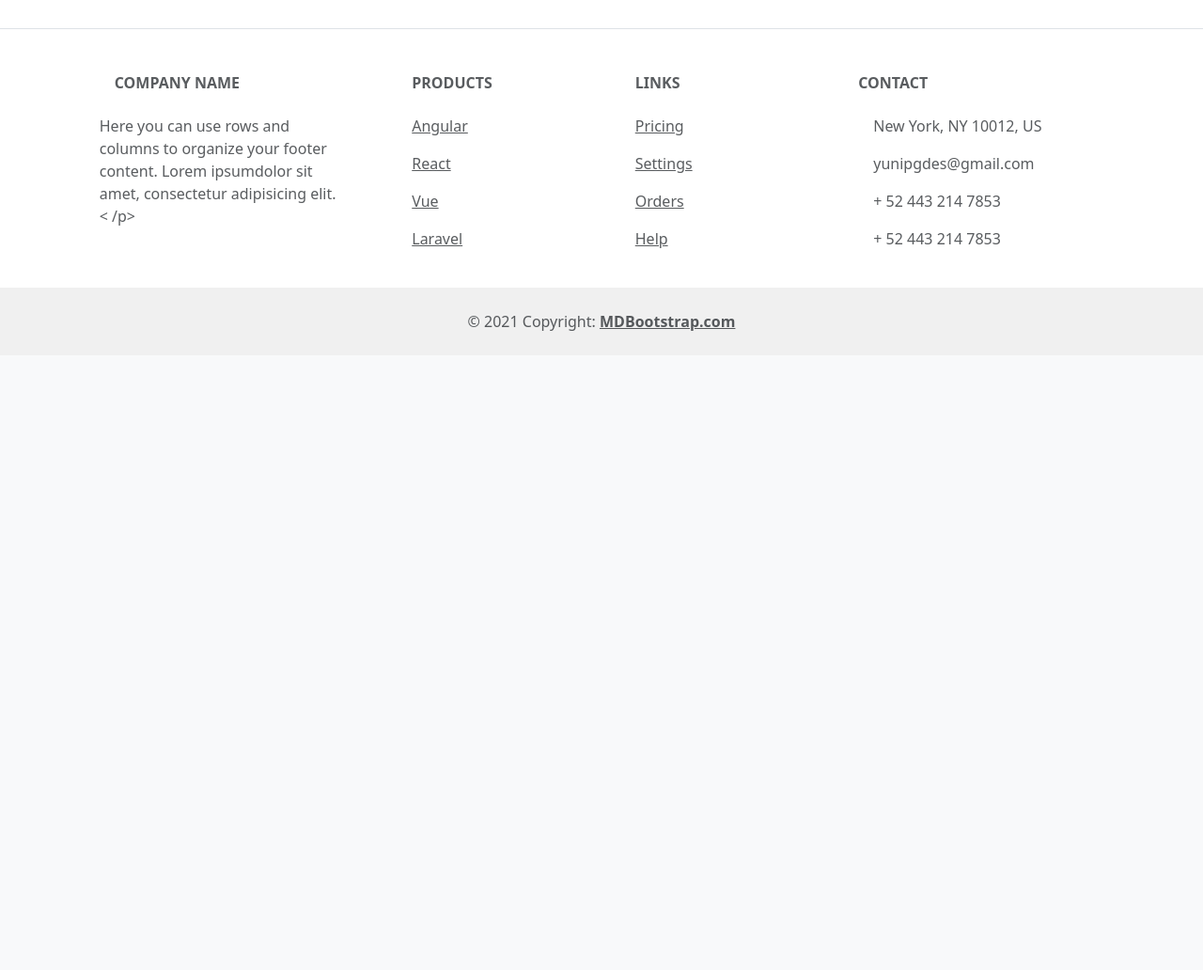
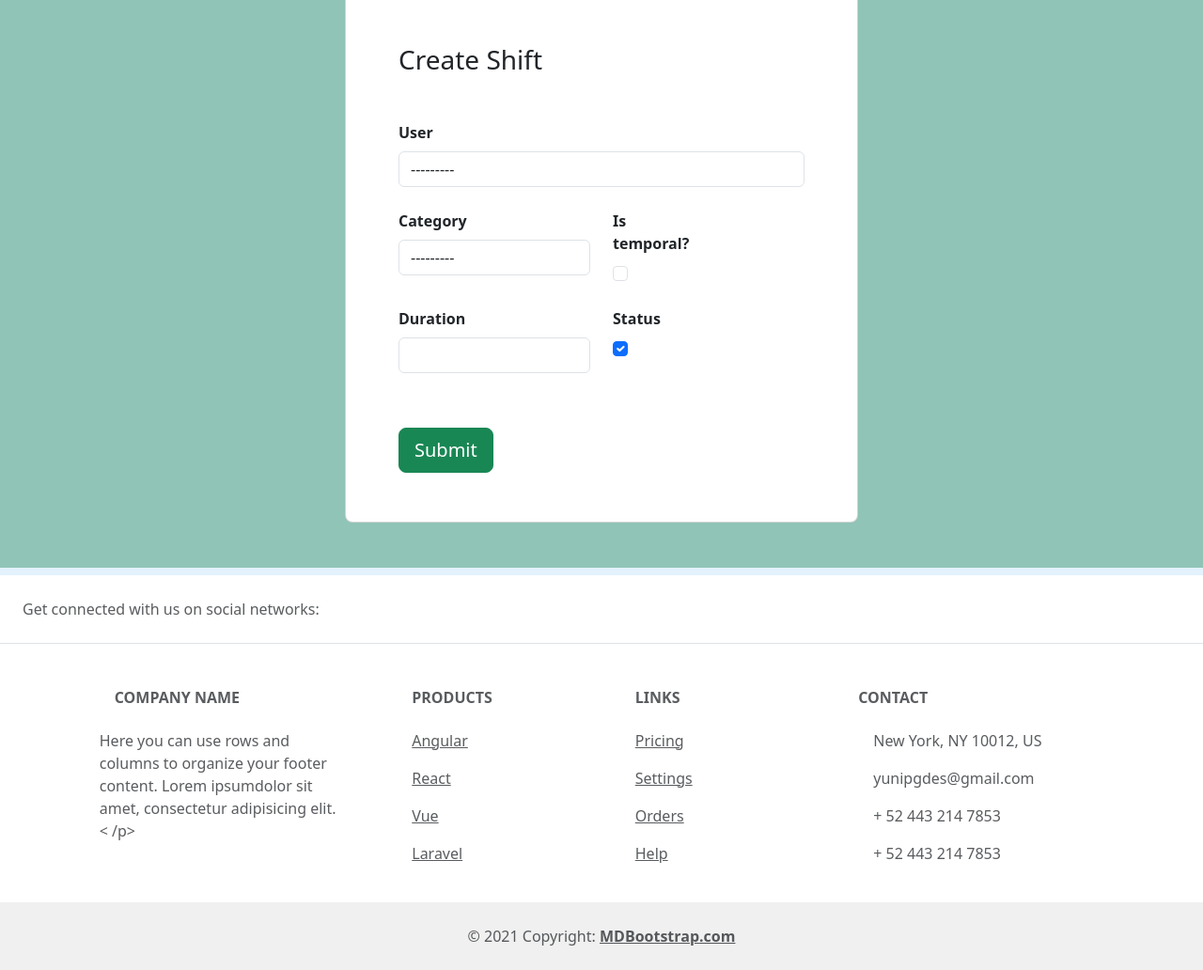
Before and after one commit to josejuniorpg/Sheduler, a Django app: page /shifts/create/ in a window 1280 px wide. Shown: the part 538-1570 px from the top of the page at 94% size. Before the commit the page ends 890 px from the top, so only its background shows below. Run offline with Django 4.2, Linux system fonts and the light colour scheme; tables that the repository leaves empty hold one stand-in row (values such as "Sample post"); some libraries are stand-ins or nearby versions.

Commit message:
Create Shift Styles

```diff
--- a/static/css/shifts/styles.css
+++ /dev/null
@@ -1,3 +0,0 @@
-._pruebas{
-    color: red;
-}
--- a/templates/shifts/create_shifts.html
+++ b/templates/shifts/create_shifts.html
@@ -13,12 +13,59 @@
 
 {% block content %}
     <main class="_main-home">
-        <section class="h-100 gradient-form" style="background-color: #eee;">
-            <h1 class="_pruebas"> Pronano</h1>
-            <form method="post"> {% csrf_token %}
-                  {{ form.as_p }}
-                <button type="submit" class="btn btn-primary btn-rounded btn-block z-depth-1a">Create</button>
-            </form>
+        <section class="h-100 h-custom" style="background-color: #8fc4b7;">
+            <div class="container py-5 h-100">
+                <div class="row d-flex justify-content-center align-items-center h-100">
+                    <div class="col-lg-8 col-xl-6">
+                        <div class="card rounded-3">
+                            <img src="https://mdbcdn.b-cdn.net/img/Photos/new-templates/bootstrap-registration/img3.webp"
+                                 class="w-100" style="border-top-left-radius: .3rem; border-top-right-radius: .3rem;"
+                                 alt="Sample photo">
+                            <div class="card-body p-4 p-md-5">
+                                <h3 class="mb-4 pb-2 pb-md-0 mb-md-5 px-md-2">Create Shift</h3>
+                                <form method="post" class="px-md-2"> {% csrf_token %}
+                                    <div class="form-outline mb-4">
+                                        <label class="form-label" for="form3Example1q"><strong>User</strong></label>
+                                        {{ form.user }}
+                                    </div>
+                                    {% if form.errors.user %}
+                                        <strong style="color: #ff5959">{{ form.errors.user }}</strong>
+                                    {% endif %}
+                                    <div class="row">
+                                        <div class="col-md-6 mb-4">
+                                            <div class="form-outline datepicker">
+                                                <label for="exampleDatepicker1"
+                                                       class="form-label"><strong>Category</strong></label>
+                                                {{ form.shift_category }}
+                                            </div>
+                                        </div>
+                                        <div class="col-md-3 mb-4">
+                                            <label for="exampleDatepicker1" class="form-label"><strong>Is
+                                                temporal?</strong></label></br>
+                                            {{ form.is_temporal }}
+                                        </div>
+                                    </div>
+                                    <div class="row mb-4 pb-2 pb-md-0 mb-md-5">
+                                        <div class="col-md-6">
+                                            <div class="form-outline">
+                                                <label class="form-label" for="form3Example1w"><strong>Duration</strong></label>
+                                                {{ form.duration }}
+                                            </div>
+                                        </div>
+                                        <div class="col-md-3 mb-4">
+                                            <label for="exampleDatepicker1"
+                                                   class="form-label"><strong>Status</strong></label></br>
+                                            {{ form.status }}
+                                        </div>
+                                    </div>
+                                    <button type="submit" class="btn btn-success btn-lg mb-1">Submit</button>
+                                </form>
+
+                            </div>
+                        </div>
+                    </div>
+                </div>
+            </div>
         </section>
     </main>
 {% endblock content %}
```
